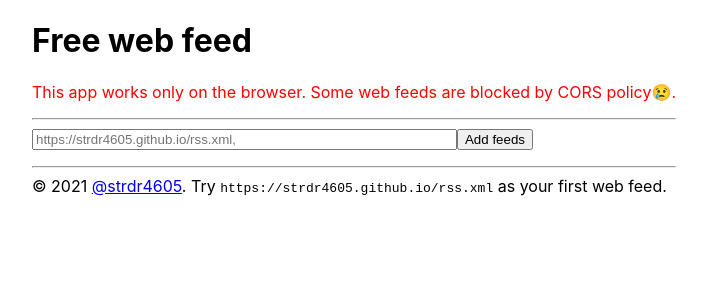
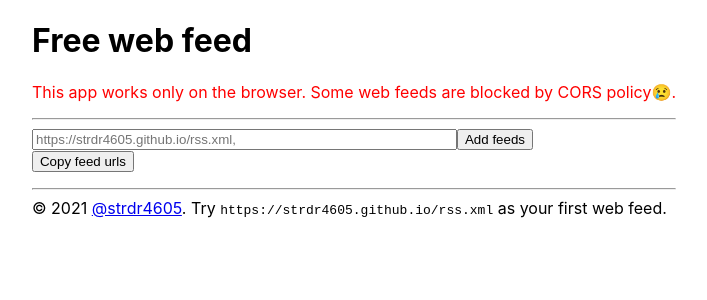
Before and after one commit to cofeed-19/cofeed-19.github.io, a Next.js app: page / in a window 1280 px wide. Shown: the top 300 px of the page, without its empty margins (286-993 px from the left). Built offline with nearby package versions, Linux system fonts and the light colour scheme.

Commit message:
feat: add copy to clipboard

```diff
--- a/pages/index.tsx
+++ b/pages/index.tsx
@@ -74,10 +74,16 @@ export default function Home() {
     }
   }
 
+  function onCopyClick() {
+    const feedUrls = Object.keys(feedArchive);
+    navigator.clipboard.writeText(feedUrls.join(",")).then(() => {
+      alert("Feed urls copied to clipboard");
+    });
+  }
+
   useEffect(() => {
     const storage = allStorage();
     setFeedArchive(storage);
-    console.log({ storage });
   }, []);
 
   return (
@@ -126,6 +132,7 @@ export default function Home() {
             </div>
           );
         })}
+        <button onClick={onCopyClick}>Copy feed urls</button>
       </main>
       <Footer />
     </div>
```
